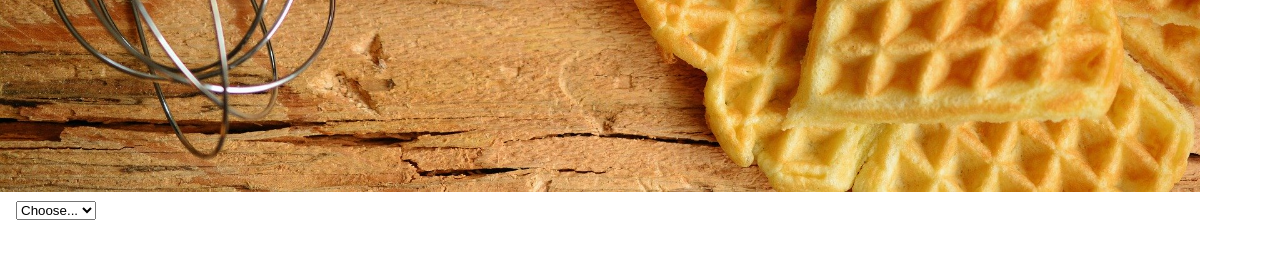
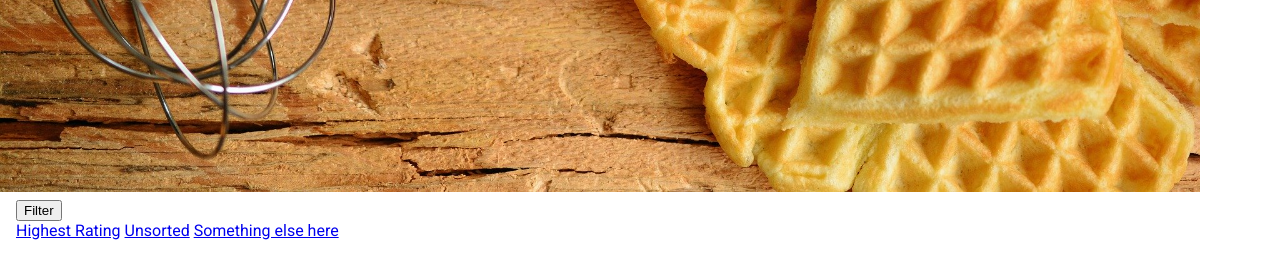
Before and after one commit to Pyleks/Milestone-Project-3, a Flask app: page / in a window 1280 px wide. Shown: the part 644-909 px from the top of the page. Before the commit the page ends 864 px from the top, so only its background shows below. Run offline with Flask 2, Linux system fonts and the light colour scheme; data that the repository does not hold is empty; some libraries are stand-ins or nearby versions.

Commit message:
Added filter for different views

```diff
--- a/app.py
+++ b/app.py
@@ -26,6 +26,16 @@ def recipes():
                                            ('approved', pymongo.DESCENDING)]).limit(6)
 
     return render_template("index.html", rating=rating, imageDB=mongo.db.imageDB.find())
+
+
+@app.route('/sort-by-rating')
+def sort_by_rating():
+    rating = mongo.db.imageDB.find().sort([('totalStarValue', pymongo.DESCENDING), ('totalVotes', pymongo.DESCENDING),
+                                           ('approved', pymongo.DESCENDING)]).limit(6)
+    return render_template('index.html', imageDB=rating)
+
+
+
 
 
 
--- a/templates/index.html
+++ b/templates/index.html
@@ -11,22 +11,23 @@
 <div class="container container-padding">
     <div class="row">
         <div class="col-2">
-            <form class="form-inline">
-<!--                <label class="my-1 mr-2" for="inlineFormCustomSelectPref">Preference</label>-->
-                <select class="custom-select my-1 mr-sm-2" id="inlineFormCustomSelectPref">
-                    <option selected>Choose...</option>
-                    <option value="1">One</option>
-                    <option value="2">Two</option>
-                    <option value="3">Three</option>
-                </select>
-            </form>
+            <div class="dropdown">
+                <button class="btn btn-secondary dropdown-toggle" type="button" id="dropdownMenuButton" data-toggle="dropdown" aria-haspopup="true" aria-expanded="false">
+                    Filter
+                </button>
+                <div class="dropdown-menu" aria-labelledby="dropdownMenuButton">
+                    <a class="dropdown-item" href="{{url_for('sort_by_rating')}}">Highest Rating</a>
+                    <a class="dropdown-item" href="{{url_for('recipes')}}">Unsorted</a>
+                    <a class="dropdown-item" href="#">Something else here</a>
+                </div>
+            </div>
         </div>
     </div>
 </div>
 
 <div class="section container container-space">
     <div class="row">
-        {% for url in rating%}
+        {% for url in imageDB%}
         {% if url.approved == true %}
         <div class="col-4 extra-pad">
             <div class="card card-size card-box cooking-img">
```
